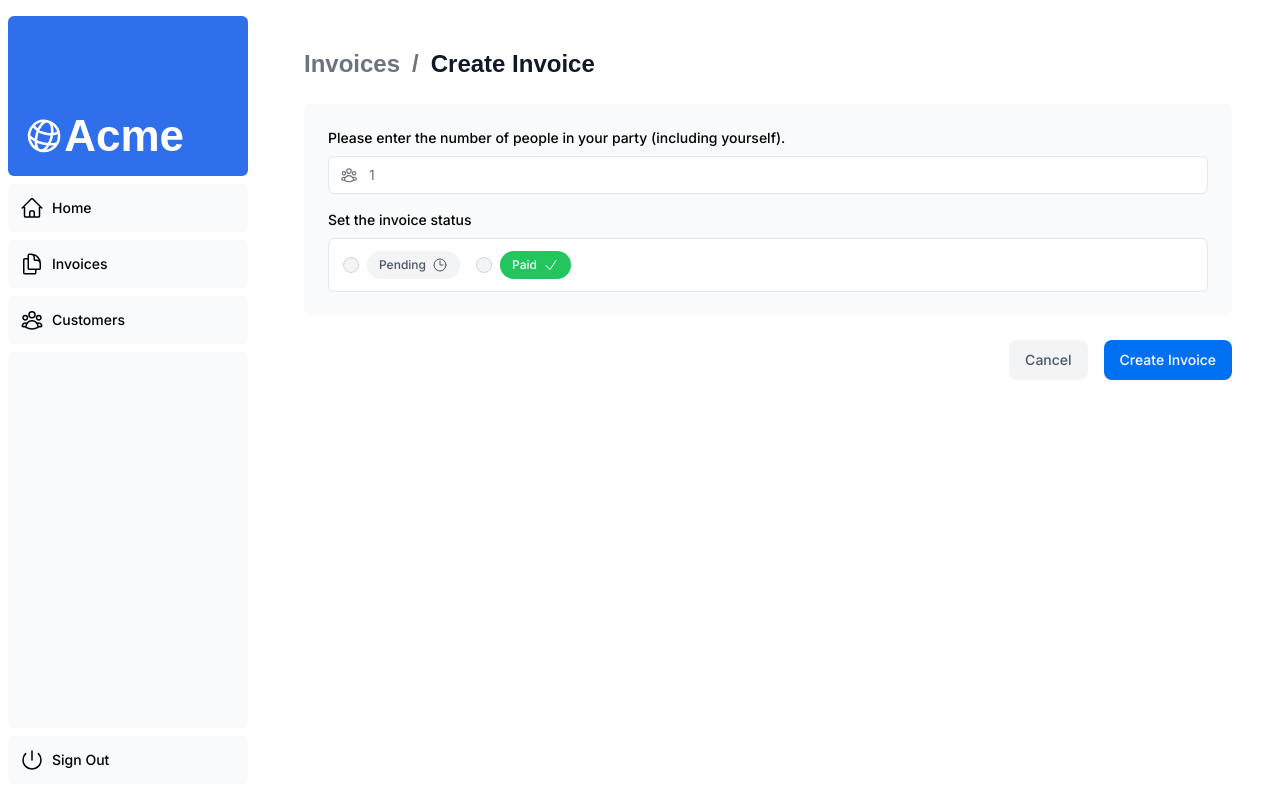
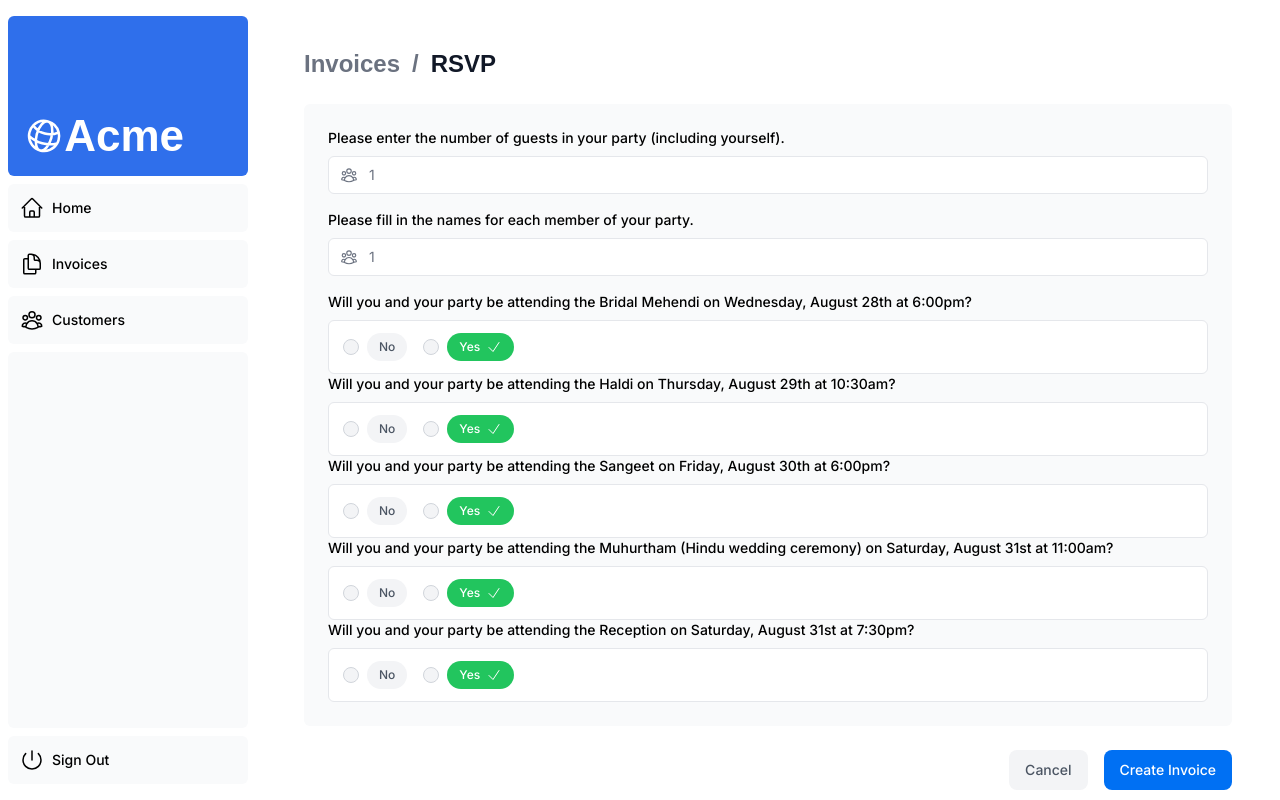
Before and after one commit to AvaniPai/nextjs-tutorial, a Next.js app: page /dashboard/invoices/create in a window 1280 px wide. Built offline with nearby package versions, Linux system fonts and the light colour scheme; no server answers; the database is empty; a web font is replaced by a local one.

Commit message:
added event and guest list questions to RSVP form, changed localhost port to 3001.

```diff
--- a/app/dashboard/invoices/create/page.tsx
+++ b/app/dashboard/invoices/create/page.tsx
@@ -11,7 +11,7 @@
         breadcrumbs={[
           { label: 'Invoices', href: '/dashboard/invoices' },
           {
-            label: 'Create Invoice',
+            label: 'RSVP',
             href: '/dashboard/invoices/create',
             active: true,
           },
--- a/app/ui/invoices/rsvp-form.tsx
+++ b/app/ui/invoices/rsvp-form.tsx
@@ -22,7 +22,7 @@
         {/* Party Size */}
         <div className="mb-4">
           <label htmlFor="party_size" className="mb-2 block text-sm font-medium">
-            Please enter the number of people in your party (including yourself).
+            Please enter the number of guests in your party (including yourself).
           </label>
           <div className="relative mt-2 rounded-md">
             <div className="relative">
@@ -39,10 +39,30 @@
           </div>
         </div>
 
-        {/* Invoice Status */}
+        {/* Party Names */}
+        <div className="mb-4">
+          <label htmlFor="party_size" className="mb-2 block text-sm font-medium">
+            Please fill in the names for each member of your party.
+          </label>
+          <div className="relative mt-2 rounded-md">
+            <div className="relative">
+              <input
+                id="amount"
+                name="party_size"
+                type="number"
+                step="0.01"
+                placeholder="1"
+                className="peer block w-full rounded-md border border-gray-200 py-2 pl-10 text-sm outline-2 placeholder:text-gray-500"
+              />
+              <UserGroupIcon className="pointer-events-none absolute left-3 top-1/2 h-[18px] w-[18px] -translate-y-1/2 text-gray-500 peer-focus:text-gray-900" />
+            </div>
+          </div>
+        </div>
+
+        {/* Mehendi */}
         <fieldset>
           <legend className="mb-2 block text-sm font-medium">
-            Set the invoice status
+            Will you and your party be attending the Bridal Mehendi on Wednesday, August 28th at 6:00pm?
           </legend>
           <div className="rounded-md border border-gray-200 bg-white px-[14px] py-3">
             <div className="flex gap-4">
@@ -58,7 +78,7 @@
                   htmlFor="pending"
                   className="ml-2 flex cursor-pointer items-center gap-1.5 rounded-full bg-gray-100 px-3 py-1.5 text-xs font-medium text-gray-600"
                 >
-                  Pending <ClockIcon className="h-4 w-4" />
+                  No
                 </label>
               </div>
               <div className="flex items-center">
@@ -73,12 +93,177 @@
                   htmlFor="paid"
                   className="ml-2 flex cursor-pointer items-center gap-1.5 rounded-full bg-green-500 px-3 py-1.5 text-xs font-medium text-white"
                 >
-                  Paid <CheckIcon className="h-4 w-4" />
+                  Yes <CheckIcon className="h-4 w-4" />
                 </label>
               </div>
             </div>
           </div>
         </fieldset>
+
+        {/* Haldi */}
+        <fieldset>
+          <legend className="mb-2 block text-sm font-medium">
+            Will you and your party be attending the Haldi on Thursday, August 29th at 10:30am?
+          </legend>
+          <div className="rounded-md border border-gray-200 bg-white px-[14px] py-3">
+            <div className="flex gap-4">
+              <div className="flex items-center">
+                <input
+                  id="pending"
+                  name="status"
+                  type="radio"
+                  value="pending"
+                  className="h-4 w-4 cursor-pointer border-gray-300 bg-gray-100 text-gray-600 focus:ring-2"
+                />
+                <label
+                  htmlFor="pending"
+                  className="ml-2 flex cursor-pointer items-center gap-1.5 rounded-full bg-gray-100 px-3 py-1.5 text-xs font-medium text-gray-600"
+                >
+                  No
+                </label>
+              </div>
+              <div className="flex items-center">
+                <input
+                  id="paid"
+                  name="status"
+                  type="radio"
+                  value="paid"
+                  className="h-4 w-4 cursor-pointer border-gray-300 bg-gray-100 text-gray-600 focus:ring-2"
+                />
+                <label
+                  htmlFor="paid"
+                  className="ml-2 flex cursor-pointer items-center gap-1.5 rounded-full bg-green-500 px-3 py-1.5 text-xs font-medium text-white"
+                >
+                  Yes <CheckIcon className="h-4 w-4" />
+                </label>
+              </div>
+            </div>
+          </div>
+        </fieldset>
+
+        {/* Sangeet */}
+        <fieldset>
+          <legend className="mb-2 block text-sm font-medium">
+            Will you and your party be attending the Sangeet on Friday, August 30th at 6:00pm?
+          </legend>
+          <div className="rounded-md border border-gray-200 bg-white px-[14px] py-3">
+            <div className="flex gap-4">
+              <div className="flex items-center">
+                <input
+                  id="pending"
+                  name="status"
+                  type="radio"
+                  value="pending"
+                  className="h-4 w-4 cursor-pointer border-gray-300 bg-gray-100 text-gray-600 focus:ring-2"
+                />
+                <label
+                  htmlFor="pending"
+                  className="ml-2 flex cursor-pointer items-center gap-1.5 rounded-full bg-gray-100 px-3 py-1.5 text-xs font-medium text-gray-600"
+                >
+                  No
+                </label>
+              </div>
+              <div className="flex items-center">
+                <input
+                  id="paid"
+                  name="status"
+                  type="radio"
+                  value="paid"
+                  className="h-4 w-4 cursor-pointer border-gray-300 bg-gray-100 text-gray-600 focus:ring-2"
+                />
+                <label
+                  htmlFor="paid"
+                  className="ml-2 flex cursor-pointer items-center gap-1.5 rounded-full bg-green-500 px-3 py-1.5 text-xs font-medium text-white"
+                >
+                  Yes <CheckIcon className="h-4 w-4" />
+                </label>
+              </div>
+            </div>
+          </div>
+        </fieldset>
+
+        {/* Muhurtham */}
+        <fieldset>
+          <legend className="mb-2 block text-sm font-medium">
+            Will you and your party be attending the Muhurtham (Hindu wedding ceremony) on Saturday, August 31st at 11:00am?
+          </legend>
+          <div className="rounded-md border border-gray-200 bg-white px-[14px] py-3">
+            <div className="flex gap-4">
+              <div className="flex items-center">
+                <input
+                  id="pending"
+                  name="status"
+                  type="radio"
+                  value="pending"
+                  className="h-4 w-4 cursor-pointer border-gray-300 bg-gray-100 text-gray-600 focus:ring-2"
+                />
+                <label
+                  htmlFor="pending"
+                  className="ml-2 flex cursor-pointer items-center gap-1.5 rounded-full bg-gray-100 px-3 py-1.5 text-xs font-medium text-gray-600"
+                >
+                  No
+                </label>
+              </div>
+              <div className="flex items-center">
+                <input
+                  id="paid"
+                  name="status"
+                  type="radio"
+                  value="paid"
+                  className="h-4 w-4 cursor-pointer border-gray-300 bg-gray-100 text-gray-600 focus:ring-2"
+                />
+                <label
+                  htmlFor="paid"
+                  className="ml-2 flex cursor-pointer items-center gap-1.5 rounded-full bg-green-500 px-3 py-1.5 text-xs font-medium text-white"
+                >
+                  Yes <CheckIcon className="h-4 w-4" />
+                </label>
+              </div>
+            </div>
+          </div>
+        </fieldset>
+
+        {/* Reception */}
+        <fieldset>
+          <legend className="mb-2 block text-sm font-medium">
+            Will you and your party be attending the Reception on Saturday, August 31st at 7:30pm?
+          </legend>
+          <div className="rounded-md border border-gray-200 bg-white px-[14px] py-3">
+            <div className="flex gap-4">
+              <div className="flex items-center">
+                <input
+                  id="pending"
+                  name="status"
+                  type="radio"
+                  value="pending"
+                  className="h-4 w-4 cursor-pointer border-gray-300 bg-gray-100 text-gray-600 focus:ring-2"
+                />
+                <label
+                  htmlFor="pending"
+                  className="ml-2 flex cursor-pointer items-center gap-1.5 rounded-full bg-gray-100 px-3 py-1.5 text-xs font-medium text-gray-600"
+                >
+                  No
+                </label>
+              </div>
+              <div className="flex items-center">
+                <input
+                  id="paid"
+                  name="status"
+                  type="radio"
+                  value="paid"
+                  className="h-4 w-4 cursor-pointer border-gray-300 bg-gray-100 text-gray-600 focus:ring-2"
+                />
+                <label
+                  htmlFor="paid"
+                  className="ml-2 flex cursor-pointer items-center gap-1.5 rounded-full bg-green-500 px-3 py-1.5 text-xs font-medium text-white"
+                >
+                  Yes <CheckIcon className="h-4 w-4" />
+                </label>
+              </div>
+            </div>
+          </div>
+        </fieldset>
+
       </div>
       <div className="mt-6 flex justify-end gap-4">
         <Link
```
Also changed, not shown: 1 other file (tests, documents, lock files or other folders).
